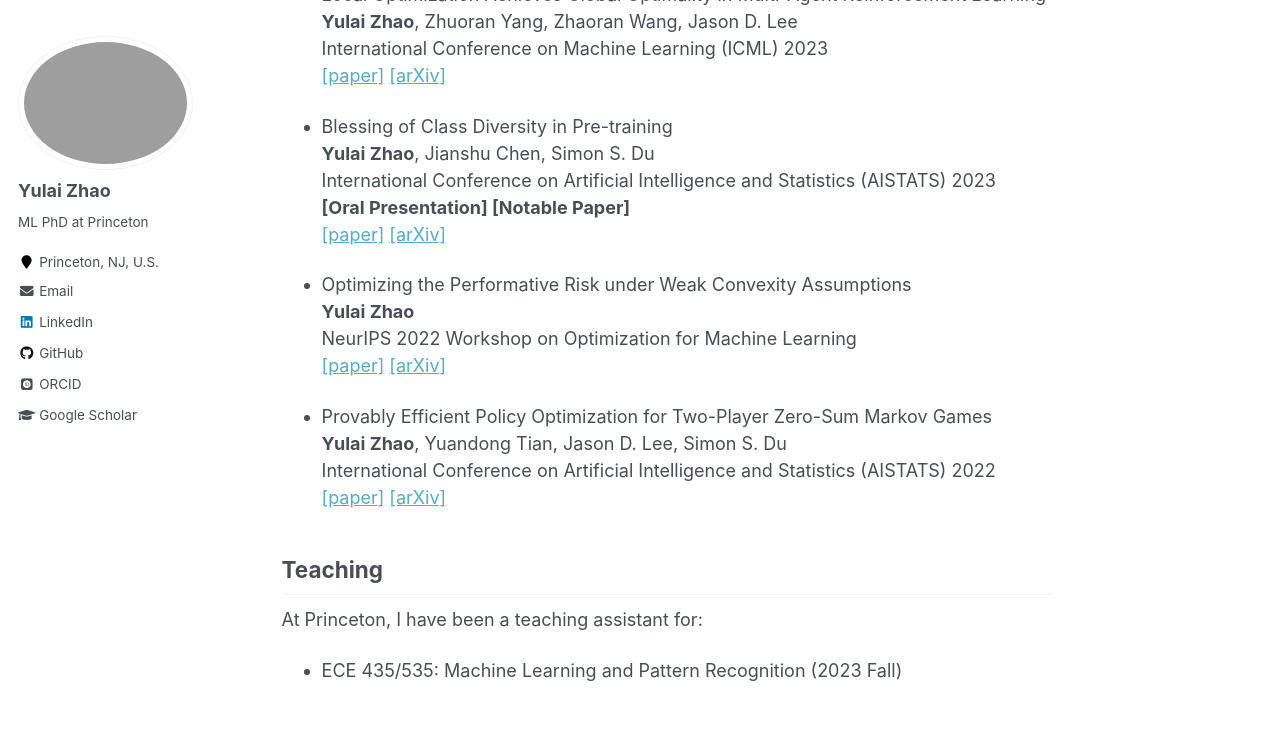
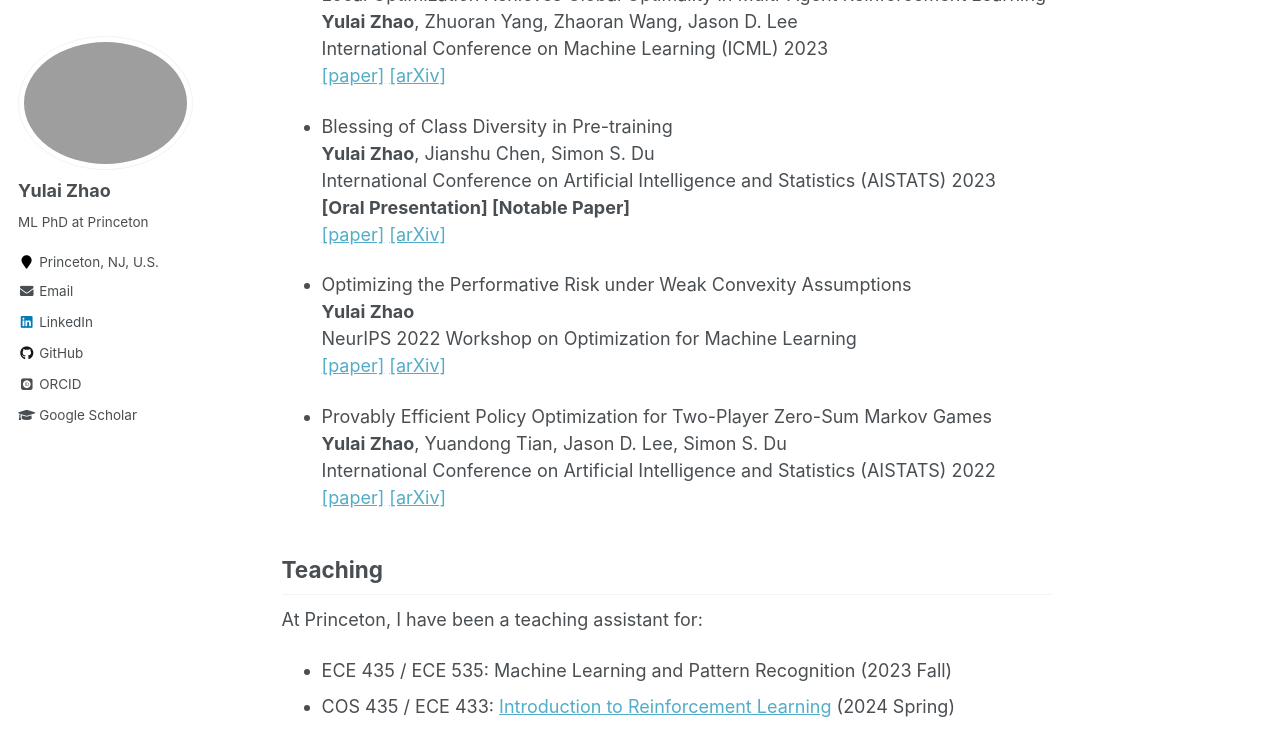
Before and after one commit to zhaoyl18/zhaoyl18.github.io, a Jekyll site: the page built from _pages/about.md, in a window 1280 px wide and 900 px high, scrolled down 808 px. Shown: the top 756 px of the window. Built offline with Jekyll 4.4.1, drawn with Linux system fonts in a browser that asks for light colours; some web fonts are replaced.

Commit message:
Update about.md

```diff
--- a/_pages/about.md
+++ b/_pages/about.md
@@ -51,5 +51,6 @@ International Conference on Artificial Intelligence and Statistics (AISTATS) 202
 
 At Princeton, I have been a teaching assistant for:
 
-* ECE 435/535: Machine Learning and Pattern Recognition (2023 Fall)
+* ECE 435 / ECE 535: Machine Learning and Pattern Recognition (2023 Fall)
+* COS 435 / ECE 433: [Introduction to Reinforcement Learning](<https://ben-eysenbach.github.io/intro-rl/>) (2024 Spring)
 <!-- * SML 505: Modern Statistics (2024 Spring) -->
```
